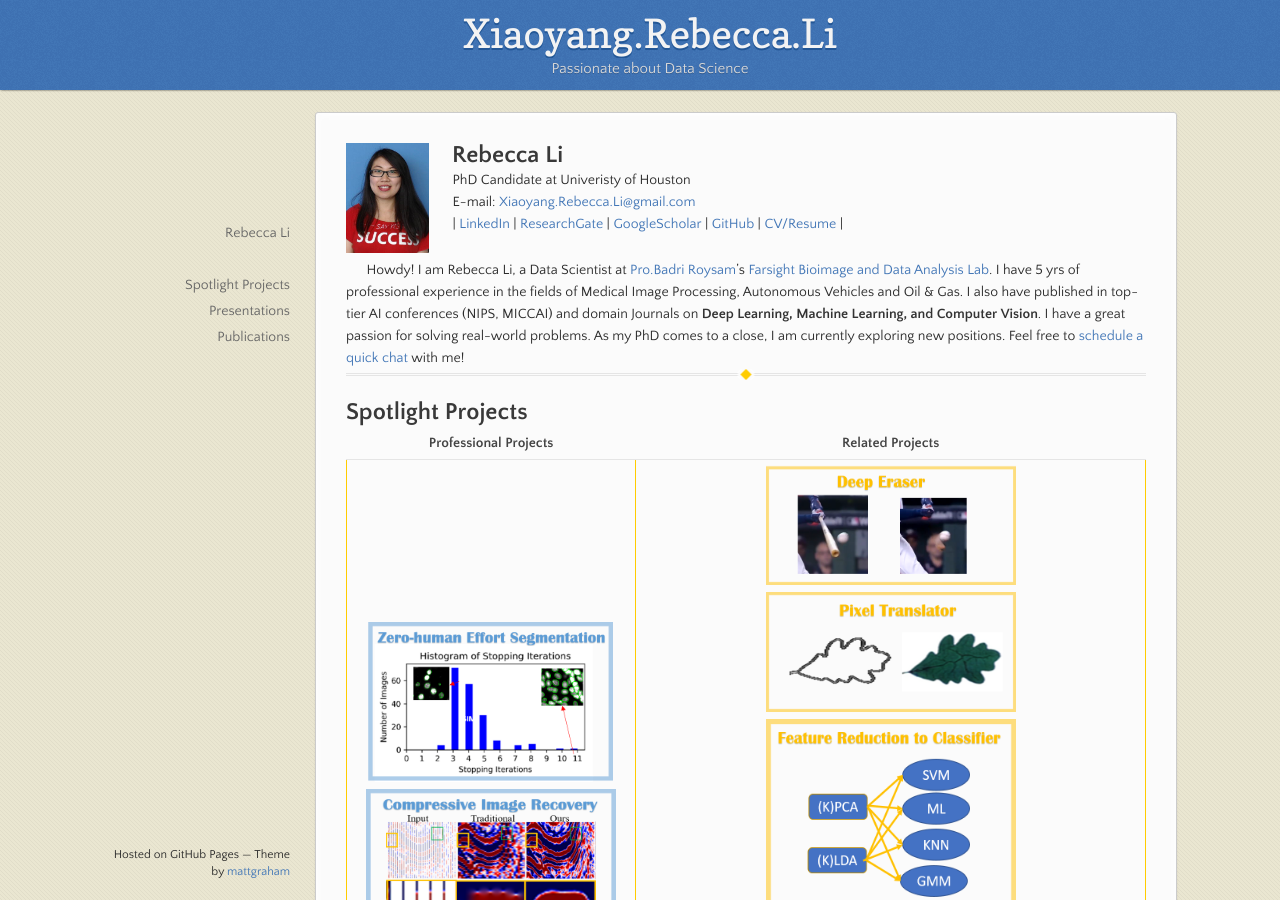
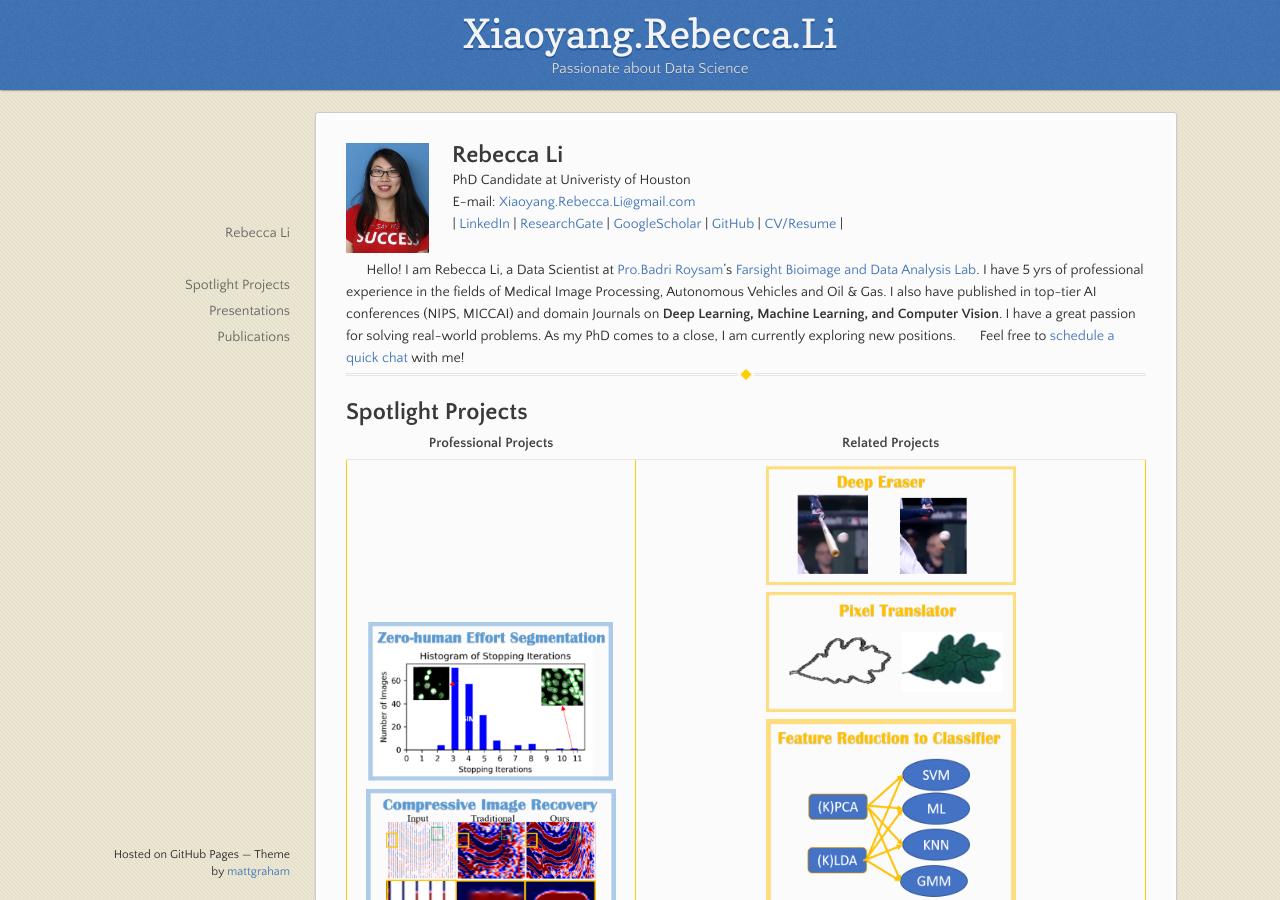
Before and after one commit to Xiaoyang-Rebecca/xiaoyang-rebecca.github.io, a Jekyll site: the page built from index.md, in a window 1280 px wide and 900 px high. Built offline with Jekyll 4.4.1, drawn with Linux system fonts in a browser that asks for light colours; our own code applies the rules of GitHub Pages for plain Markdown files.

Commit message:
Update index.md

```diff
--- a/index.md
+++ b/index.md
@@ -11,7 +11,8 @@
 &nbsp;&nbsp;&nbsp;&nbsp;&nbsp;&nbsp;  \| [LinkedIn](https://www.linkedin.com/in/xiaoyang-rebecca-li/?locale=en_US)  \|  [ ResearchGate](http://researchgate.net/profile/Xiaoyang_Li14) \| [GoogleScholar](https://scholar.google.com/citations?user=k7iInwsAAAAJ&hl=en&authuser=1) \|   [ GitHub](http://github.com/Xiaoyang-Rebecca )  \|  [ CV/Resume](https://drive.google.com/file/d/1GApBS2kuk6vfx0mnKjPG59URymvI3xze/view) \|
 
 ###  &nbsp;
-&nbsp;&nbsp;&nbsp;&nbsp;&nbsp;&nbsp;Howdy! I am Rebecca Li, a Data Scientist at  [Pro.Badri Roysam](http://www.ee.uh.edu/faculty/roysam)'s [Farsight Bioimage and Data Analysis Lab](https://github.com/RoysamLab). I have 5 yrs of professional experience in the fields of Medical Image Processing, Autonomous Vehicles and Oil & Gas. I also have published in top-tier AI conferences (NIPS, MICCAI) and domain Journals on **Deep Learning, Machine Learning, and Computer Vision**. I have a great passion for solving real-world problems. As my PhD comes to a close, I am currently exploring new positions. Feel free to [schedule a quick chat](https://support.zoom.us/hc/en-us/articles/201362413-Scheduling-meetings) with me!
+&nbsp;&nbsp;&nbsp;&nbsp;&nbsp;&nbsp;Hello! I am Rebecca Li, a Data Scientist at  [Pro.Badri Roysam](http://www.ee.uh.edu/faculty/roysam)'s [Farsight Bioimage and Data Analysis Lab](https://github.com/RoysamLab). I have 5 yrs of professional experience in the fields of Medical Image Processing, Autonomous Vehicles and Oil & Gas. I also have published in top-tier AI conferences (NIPS, MICCAI) and domain Journals on **Deep Learning, Machine Learning, and Computer Vision**. I have a great passion for solving real-world problems. As my PhD comes to a close, I am currently exploring new positions.
+&nbsp;&nbsp;&nbsp;&nbsp;&nbsp;&nbsp;Feel free to [schedule a quick chat](https://support.zoom.us/hc/en-us/articles/201362413-Scheduling-meetings) with me!
 
 --------------
 ## Spotlight Projects
```
